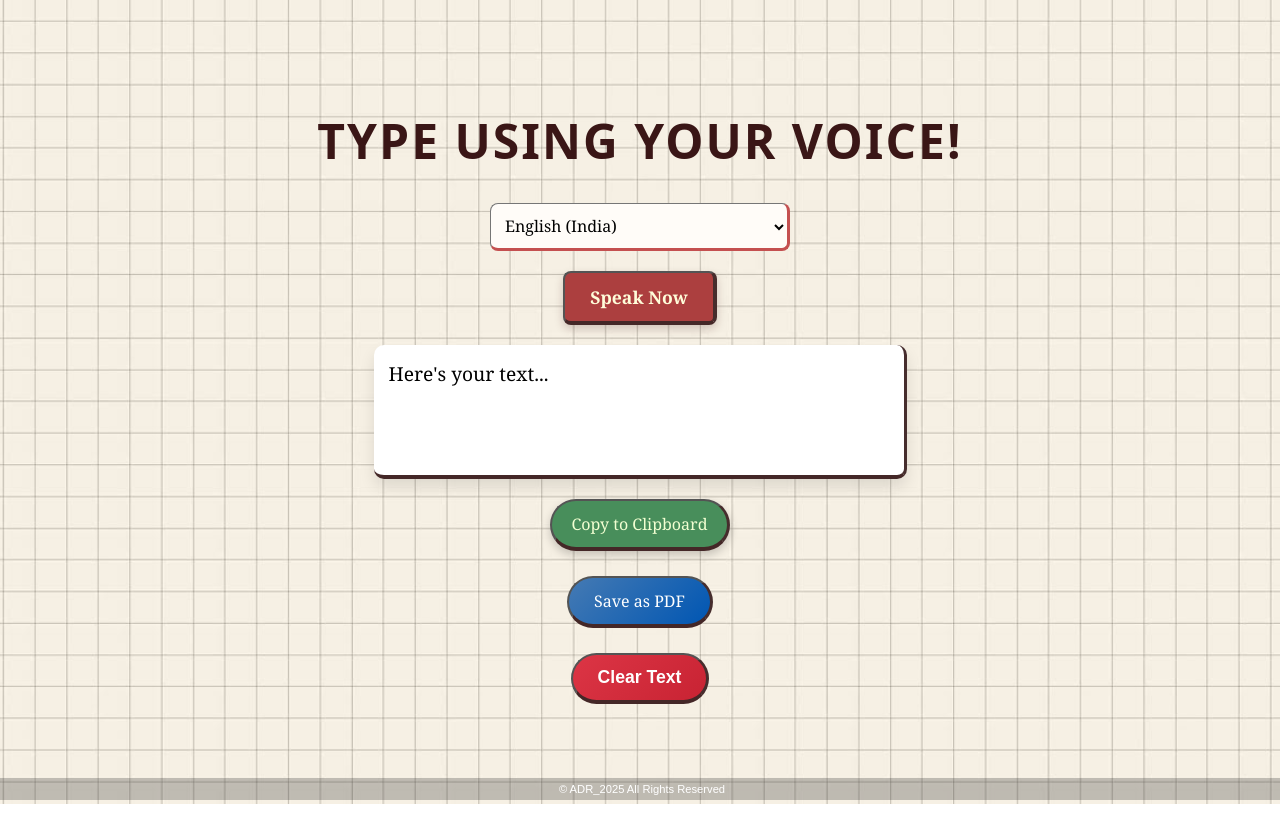
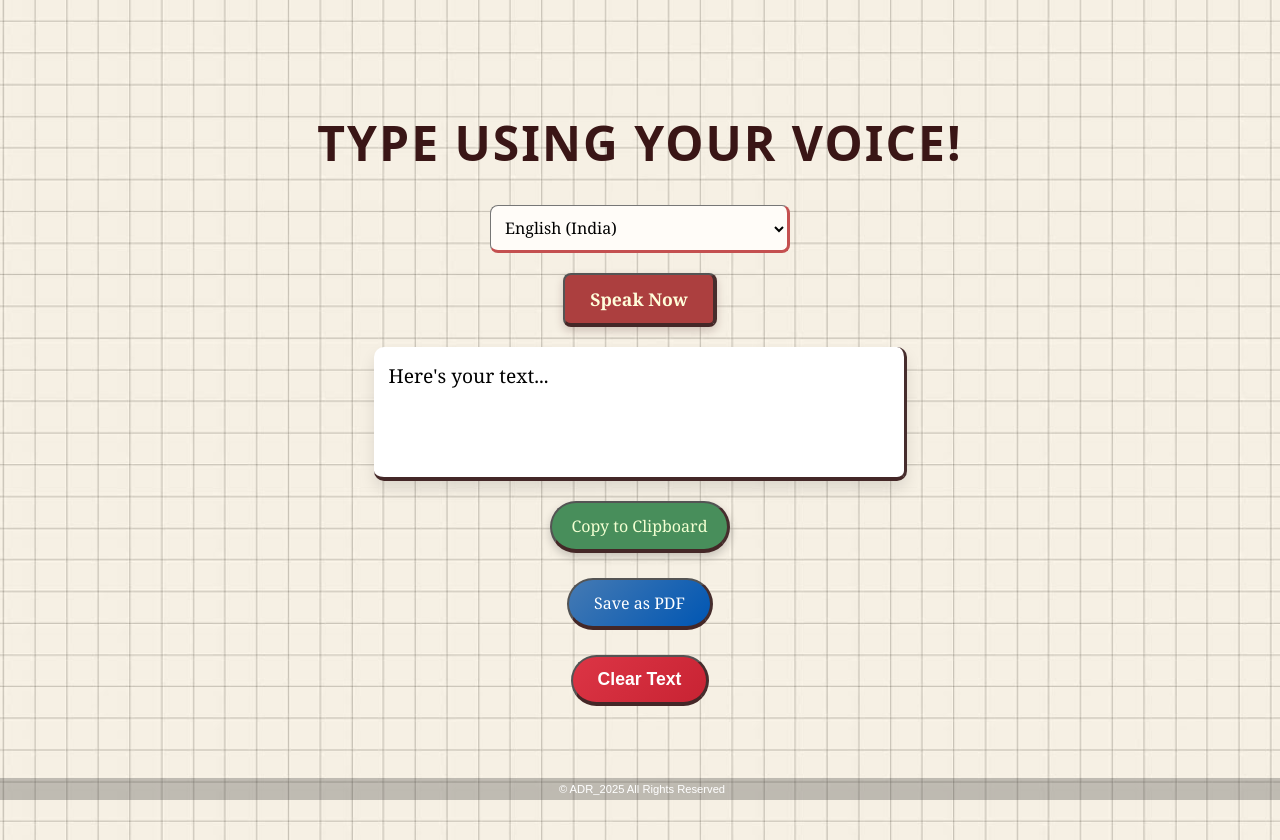
Before and after one commit to ADR-projects/VoiceTyping, a plain HTML site: page index.html in a window 1280 px wide. Before the commit the page ends 804 px from the top, so only its background shows below. Drawn offline with nearby package versions, Linux system fonts and the light colour scheme; a web font is replaced by a local one.

Commit message:
Update styles.css

```diff
--- a/styles.css
+++ b/styles.css
@@ -6,7 +6,7 @@ body {
     background-attachment: fixed;
     font-family: 'Roboto', sans-serif;
     margin: 0;
-    padding: 2px;
+    padding: 20px;
     display: flex;
     flex-direction: column;
     align-items: center;
@@ -21,6 +21,7 @@ h1 {
     font-size: 3rem;
     font-weight: 700;
     margin-bottom: 30px;
+    margin-top:0;
     text-transform: uppercase;
     letter-spacing: 2px;
 }
```
